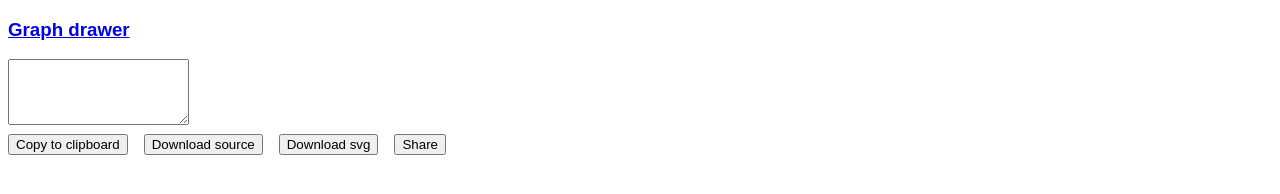
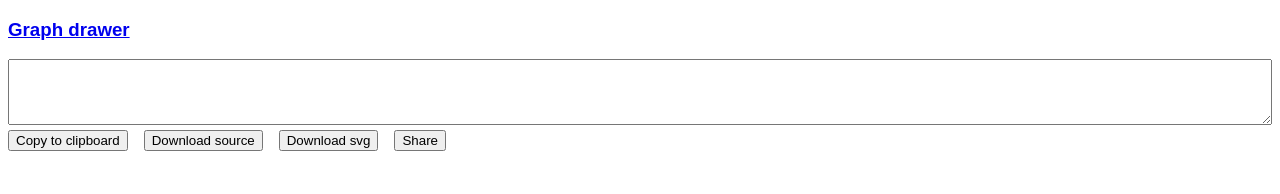
Before and after one commit to luiscastro193/graph, a plain HTML site: page index.html in a window 1280 px wide. Drawn offline with Linux system fonts and the light colour scheme; a web font is replaced by a local one.

Commit message:
Fix git error

```diff
--- a/index.html
+++ b/index.html
@@ -3,7 +3,7 @@
 <head>
 	<meta charset="utf-8">
 	<title>Graph drawer</title>
-	<meta name="viewport" content="width=device-width, initial-scale=1">
+	<meta name="viewport" content="width=device-width, initial-scale=1, minimum-scale=1">
 	<link rel="icon" href="https://luiscastro193.github.io/favicon.svg" type="image/svg+xml">
 	<link href="https://rsms.me/inter/inter.css" rel="stylesheet">
 	<link rel="stylesheet" href="styles.css">
@@ -13,7 +13,6 @@
 	<script type="module" async src="https://luiscastro193.github.io/stats.js"></script>
 </head>
 <body>
-	<main>
 	<h3><a href="https://luiscastro193.github.io/markdown/#graph/README.md" target="_blank">Graph drawer</a></h3>
 	<textarea id="inputElement" rows="4" required></textarea>
 	<section class="buttons">
@@ -24,6 +23,5 @@
 	</section>
 	<br>
 	<section id="graphSection"></section>
-	</main>
 </body>
 </html>
--- a/styles.css
+++ b/styles.css
@@ -1,5 +1,21 @@
 * {
 	font-family: InterVariable, sans-serif;
+}
+
+body {
+	width: max-content;
+}
+
+body > * {
+	width: calc(100dvw - 16px);
+}
+
+textarea {
+	display: block;
+	position: sticky;
+	top: 8px;
+	left: 8px;
+	box-sizing: border-box;
 }
 
 .buttons {
@@ -8,3 +24,9 @@
 	gap: 5px 1rem;
 	margin-top: 5px;
 }
+
+#graphSection {
+	width: max-content;
+	margin-right: 30rem;
+	margin-bottom: 7rem;
+}
```
Lines whose indentation alone changed are shown as unchanged.
